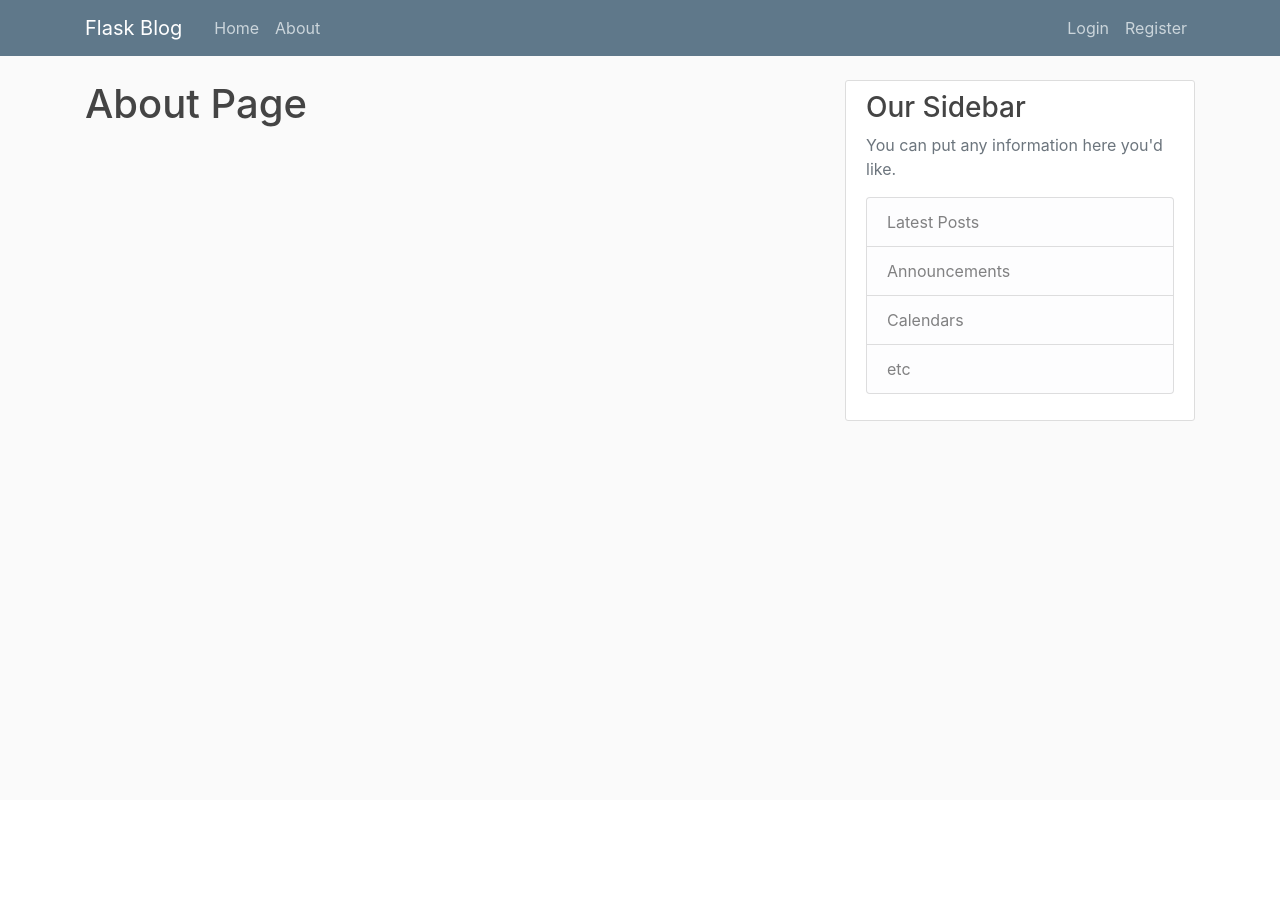
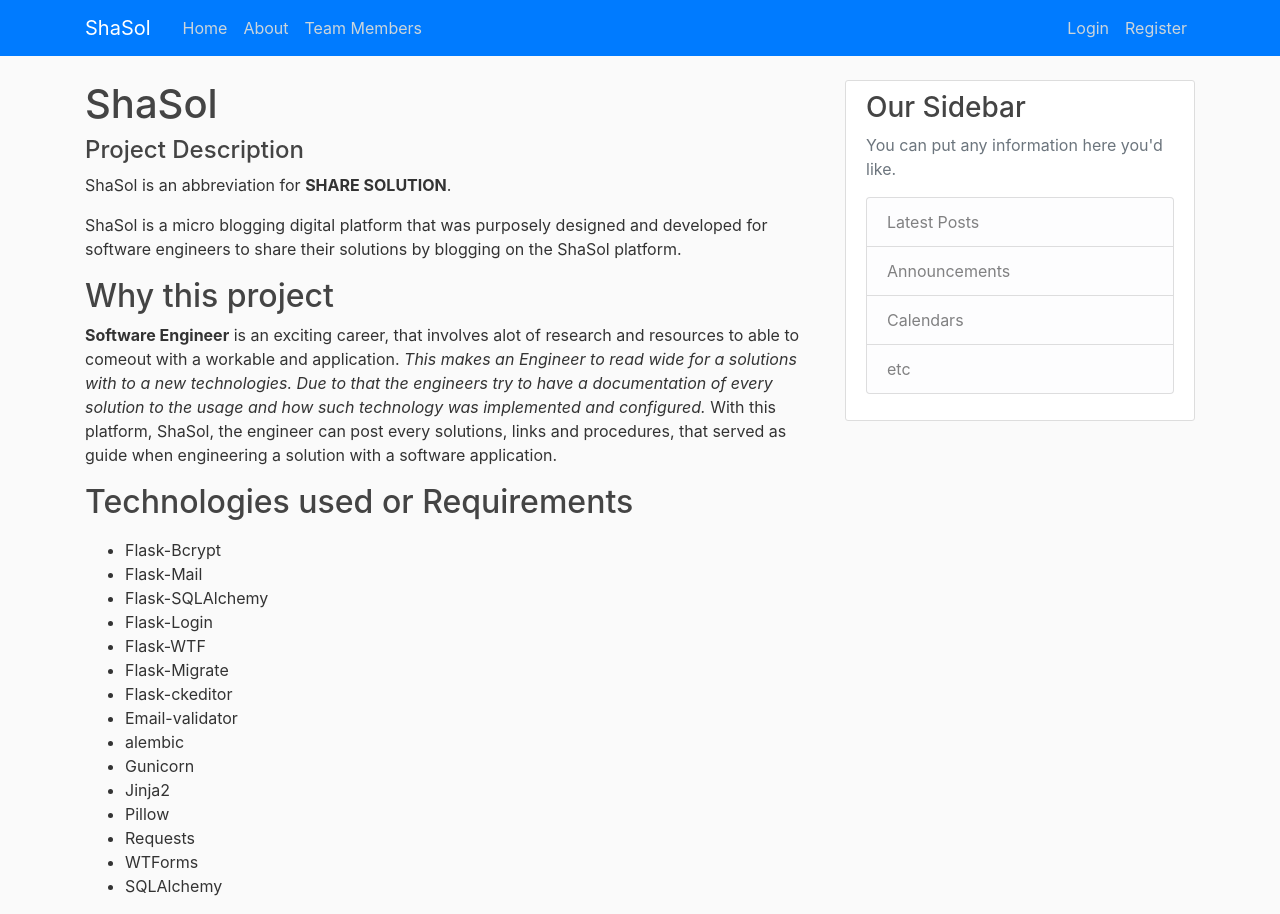
Before and after one commit to NANA-PREMPEH/ShaSol, a Flask app: page /about in a window 1280 px wide. Before the commit the page ends 421 px from the top, so only its background shows below. Run offline with Flask 2, Linux system fonts and the light colour scheme; some libraries are stand-ins or nearby versions.

Commit message:
About project

```diff
--- a/flaskblog/main/routes.py
+++ b/flaskblog/main/routes.py
@@ -17,3 +17,7 @@ def home():
 @main.route("/about")
 def about():
     return render_template('about.html', title='About')
+
+@main.route("/team")
+def team():
+    return render_template('team.html', title='Team')
--- a/flaskblog/static/main.css
+++ b/flaskblog/static/main.css
@@ -78,3 +78,7 @@ a.article-title:hover {
 .account-heading {
   font-size: 2.5rem;
 }
+
+.text_color {
+  color: #010C80
+}
--- a/flaskblog/templates/about.html
+++ b/flaskblog/templates/about.html
@@ -1,4 +1,43 @@
 {% extends "layout.html" %}
 {% block content %}
-    <h1>About Page</h1>
+<h1>ShaSol</h1>
+<h4>Project Description</h4>
+<p>ShaSol is an abbreviation for <b>SHARE SOLUTION</b>.</p>
+
+<p>ShaSol is a micro blogging digital platform that was purposely
+    designed and developed for software engineers to share their solutions by blogging on the ShaSol platform.</p>
+
+<h2>Why this project</h2>
+<p><b>Software Engineer</b> is an exciting career, that involves alot of research and resources to able to comeout with
+    a
+    workable and application.
+    <i>This makes an Engineer to read wide for a solutions with to a new technologies. Due to that the engineers try to
+        have a
+        documentation of every solution to the usage
+        and how such technology was implemented and configured.</i> With this platform, ShaSol, the engineer can post
+    every
+    solutions, links and procedures, that
+    served as guide when engineering a solution with a software application.
+</p>
+
+<h2>Technologies used or Requirements</h2>
+<p>
+<ul>
+    <li>Flask-Bcrypt</li>
+    <li>Flask-Mail</li>
+    <li>Flask-SQLAlchemy</li>
+    <li>Flask-Login</li>
+    <li>Flask-WTF</li>
+    <li>Flask-Migrate</li>
+    <li>Flask-ckeditor</li>
+    <li>Email-validator</li>
+    <li>alembic</li>
+    <li>Gunicorn</li>
+    <li>Jinja2</li>
+    <li>Pillow</li>
+    <li>Requests</li>
+    <li>WTForms</li>
+    <li>SQLAlchemy</li>
+</ul>
+</p>
 {% endblock content %}
--- a/flaskblog/templates/layout.html
+++ b/flaskblog/templates/layout.html
@@ -14,17 +14,20 @@
 
         <link rel="stylesheet" type="text/css" href="{{ url_for('static', filename='main.css') }}">
 
+        <!-- tap-icon or favicon -->
+        <link rel="icon" type="image/x-icon" href="{{ url_for('static', filename='images/shasol-favicon1.png')}}">
+
         {% if title %}
-            <title>Flash Blog - {{ title }}</title>
+            <title>ShaSol - {{ title }}</title>
         {% else %}
-            <title>Flash Blog</title>
+            <title>ShaSol</title>
         {% endif %}
     </head>
     <body>
         <header class="site-header">
-            <nav class="navbar navbar-expand-md navbar-dark bg-steel fixed-top">
+            <nav class="navbar navbar-expand-md navbar-dark bg-primary fixed-top">
               <div class="container">
-                <a class="navbar-brand mr-4" href="/">Flask Blog</a>
+                <a class="navbar-brand mr-4" href="/">ShaSol</a>
                 <button class="navbar-toggler" type="button" data-toggle="collapse" data-target="#navbarToggle" aria-controls="navbarToggle" aria-expanded="false" aria-label="Toggle navigation">
                   <span class="navbar-toggler-icon"></span>
                 </button>
@@ -32,6 +35,7 @@
                   <div class="navbar-nav mr-auto">
                     <a class="nav-item nav-link" href="{{ url_for('main.home')}}">Home</a>
                     <a class="nav-item nav-link" href="{{ url_for('main.about')}}">About</a>
+                    <a class="nav-item nav-link" href="{{ url_for('main.team')}}">Team Members</a>
                   </div>
                   <!-- Navbar Right Side -->
                   <div class="navbar-nav">
--- /dev/null
+++ b/flaskblog/templates/team.html
@@ -0,0 +1,4 @@
+{% extends "layout.html" %}
+{% block content %}
+    <h1>Team Members</h1>
+{% endblock content %}
```
Also changed, not shown: flaskblog/static/images/shasol-favicon.png (added), flaskblog/static/images/shasol-favicon1.png (added), 2 other files.
